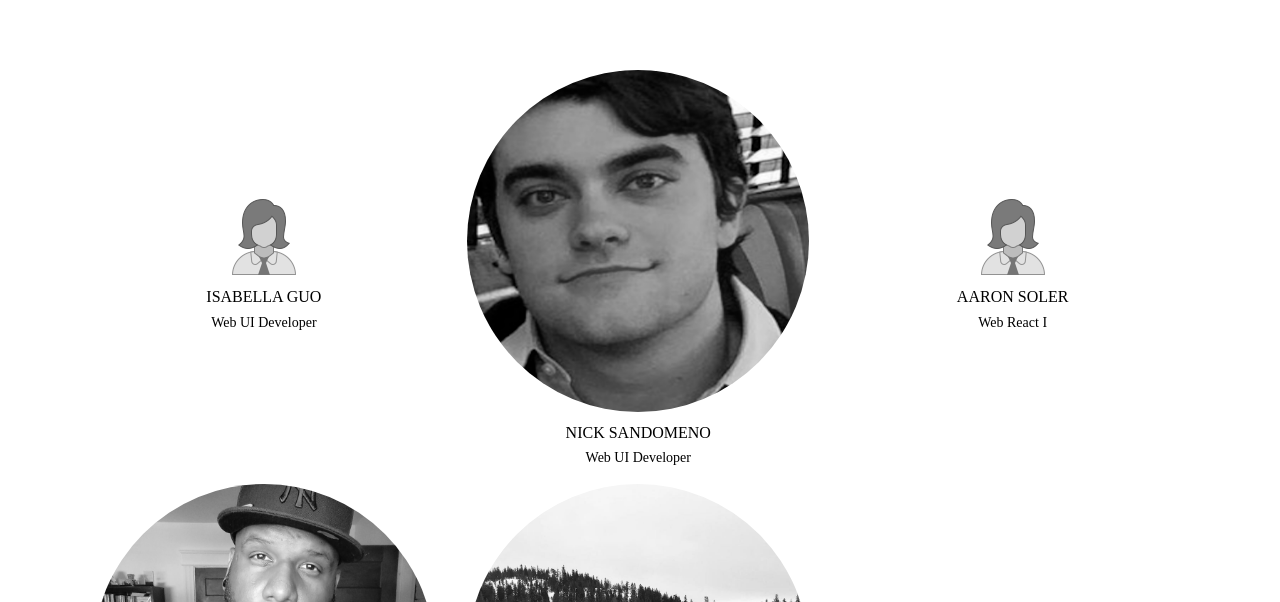
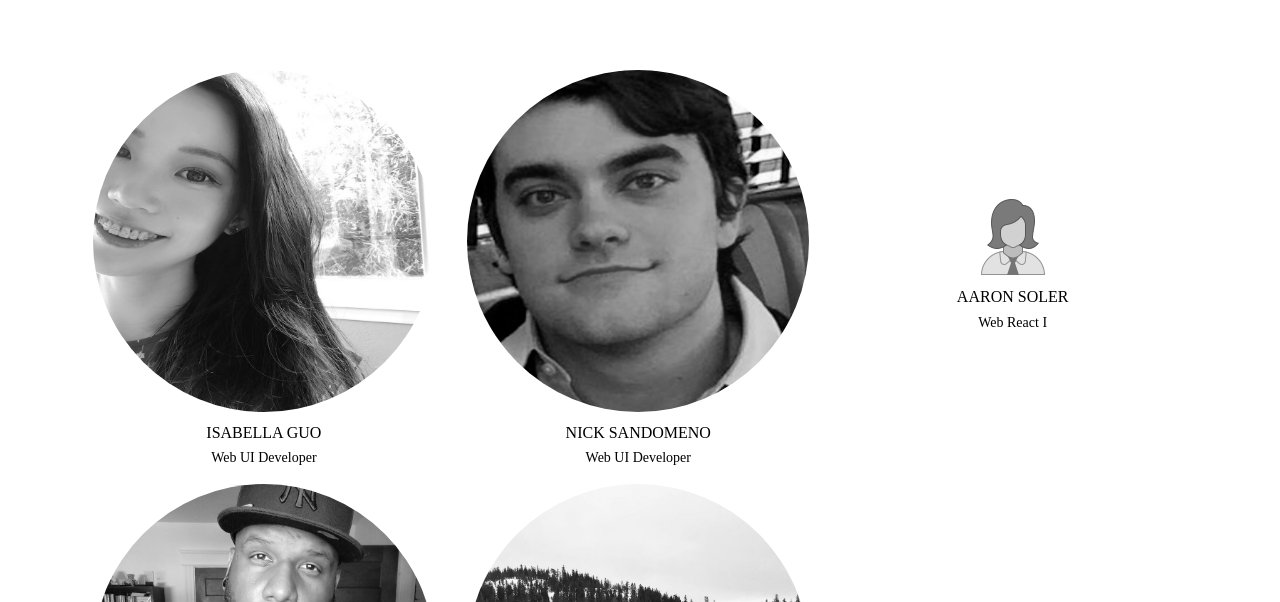
Before and after one commit to AirBnB-Optimal-Price-1-LS/Web-UI-Nicho, a website: page aboutUs.html in a window 1280 px wide. Shown: the part 184-786 px from the top of the page. Drawn offline with nearby package versions, Linux system fonts and the light colour scheme; files that its build step writes are made by us from their sources.

Commit message:
Isabella's profile picture added.

```diff
--- a/aboutUs.html
+++ b/aboutUs.html
@@ -30,7 +30,7 @@
             <section class="headShotContainer"> <!--Member Images Go Here-->
                 <div class="teamMember">
                     <div>
-                        <img src="./img/icon1.png">
+                        <img class="headShot" src="./img/isabella.jpeg">
                     </div>
                     <div>
                         <h4>Isabella Guo</h4>
```
Also changed, not shown: img/isabella.jpeg (added).
